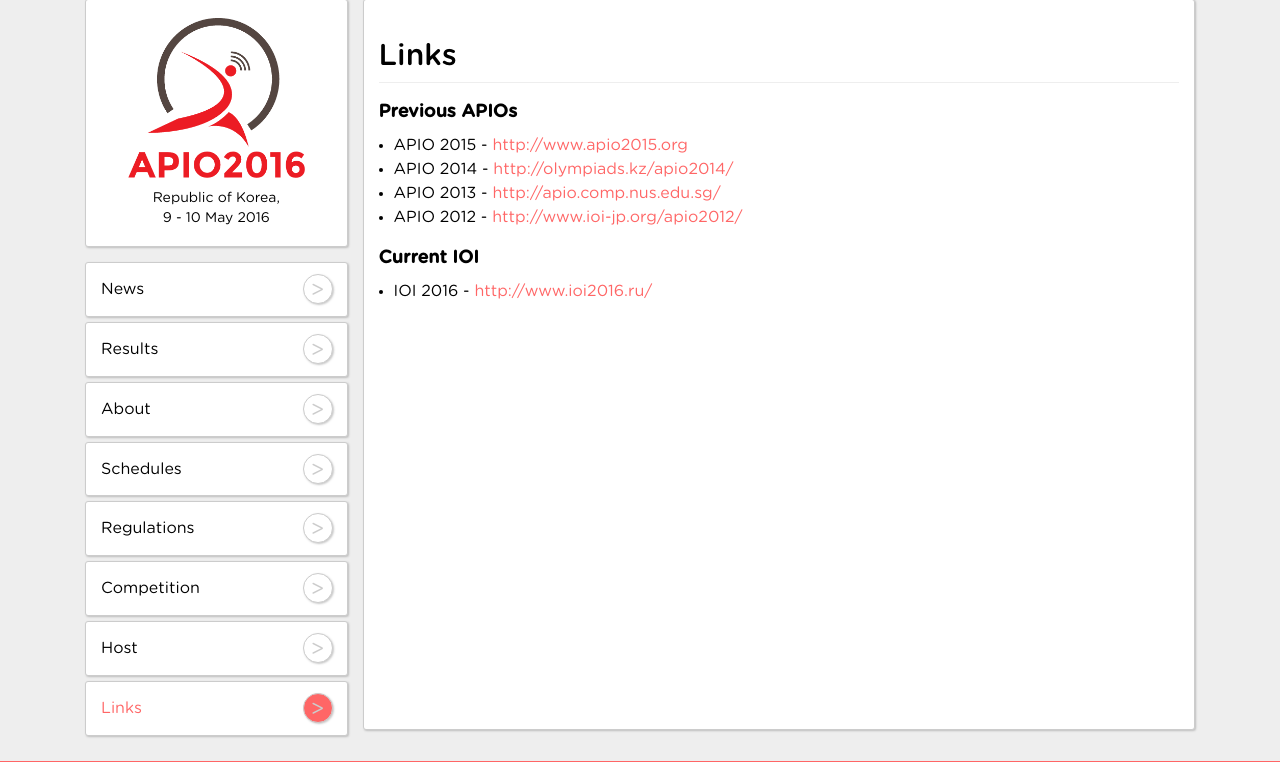
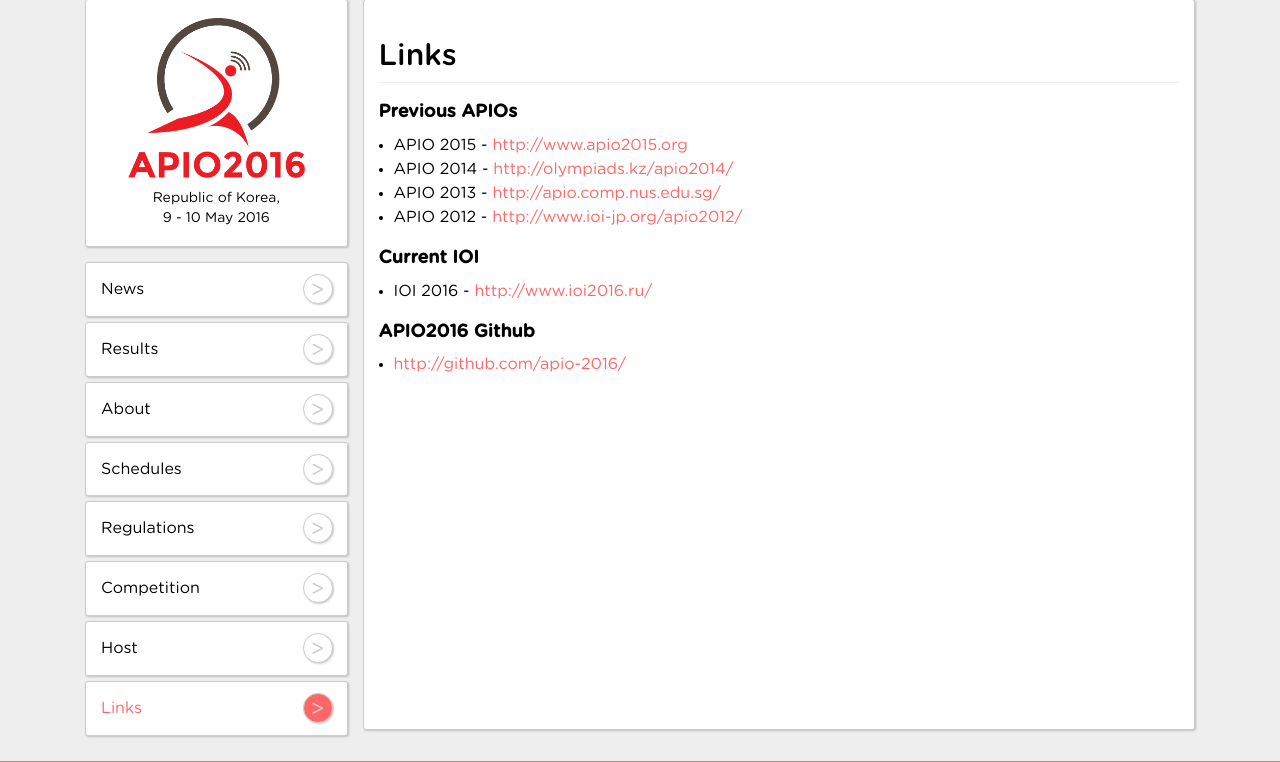
Before and after one commit to apio-2016/apio2016-web, a Django app: page /links/ in a window 1280 px wide. Shown: the part 114-876 px from the top of the page. Run offline with Django 3.2, Linux system fonts and the light colour scheme; some web fonts are replaced.

Commit message:
Add APIO 2016 Github link & open link in new tab

```diff
--- a/templates/links.html
+++ b/templates/links.html
@@ -19,14 +19,18 @@
                                     <div class="page-content">
                                         <h3>Previous APIOs</h3>
                                         <ul>
-                                            <li>APIO 2015 - <a href="http://www.apio2015.org">http://www.apio2015.org</a></li>
-                                            <li>APIO 2014 - <a href="http://olympiads.kz/apio2014/">http://olympiads.kz/apio2014/</a></li>
-                                            <li>APIO 2013 - <a href="http://apio.comp.nus.edu.sg/">http://apio.comp.nus.edu.sg/</a></li>
-                                            <li>APIO 2012 - <a href="http://www.ioi-jp.org/apio2012/">http://www.ioi-jp.org/apio2012/</a></li>
+                                            <li>APIO 2015 - <a href="http://www.apio2015.org" target="_blank">http://www.apio2015.org</a></li>
+                                            <li>APIO 2014 - <a href="http://olympiads.kz/apio2014/" target="_blank">http://olympiads.kz/apio2014/</a></li>
+                                            <li>APIO 2013 - <a href="http://apio.comp.nus.edu.sg/" target="_blank">http://apio.comp.nus.edu.sg/</a></li>
+                                            <li>APIO 2012 - <a href="http://www.ioi-jp.org/apio2012/" target="_blank">http://www.ioi-jp.org/apio2012/</a></li>
                                         </ul>
                                         <h3>Current IOI</h3>
                                         <ul>
-                                            <li>IOI 2016 - <a href="http://www.ioi2016.ru/">http://www.ioi2016.ru/ </a></li>
+                                            <li>IOI 2016 - <a href="http://www.ioi2016.ru/" target="_blank">http://www.ioi2016.ru/ </a></li>
+                                        </ul>
+                                        <h3>APIO2016 Github</h3>
+                                        <ul>
+                                            <li><a href="http://github.com/apio-2016/" target="_blank">http://github.com/apio-2016/ </a></li>
                                         </ul>
                                     </div>
                                 </div>
```
